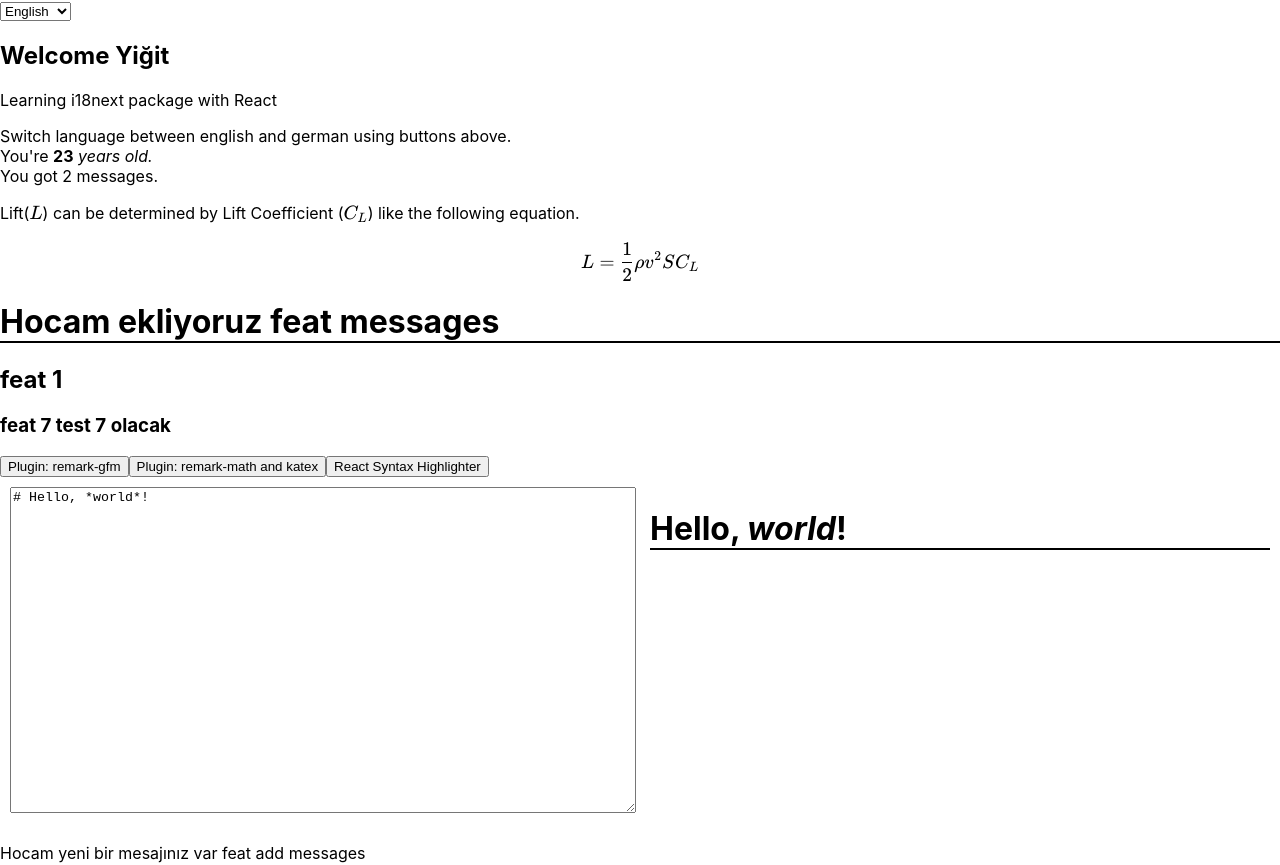
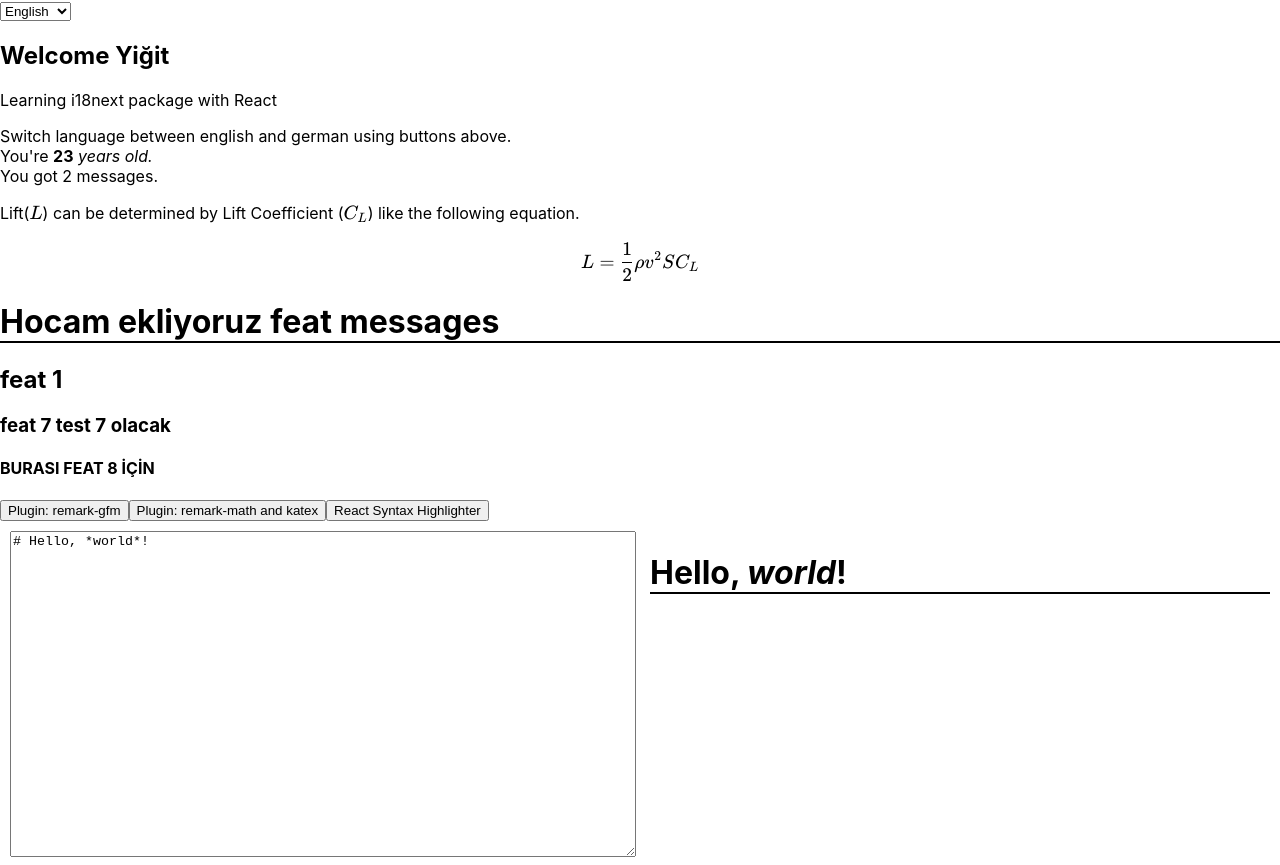
Before and after one commit to yeged/React-i18next, a React (Create React App) app: page / in a window 1280 px wide. Shown: the top 865 px of the page. Built offline with nearby package versions, Linux system fonts and the light colour scheme.

Commit message:
ISV-8: FEAT 8 (#19)

```diff
--- a/src/components/SimpleMarkdown.tsx
+++ b/src/components/SimpleMarkdown.tsx
@@ -67,6 +67,7 @@ const SimpleMarkdown = () => {
       <h1>Hocam ekliyoruz feat messages</h1>
       <h2>feat 1 </h2>
       <h3>feat 7 test 7 olacak</h3>
+      <h4>BURASI FEAT 8 İÇİN</h4>
       <button onClick={() => setMarkdown(t('gfm'))}>
         Plugin: remark-gfm
       </button>
```
